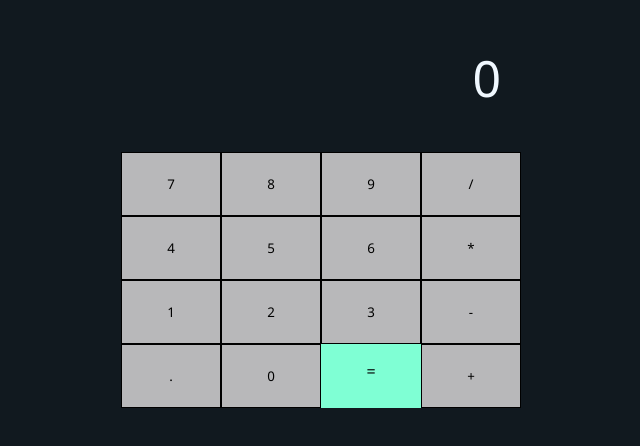
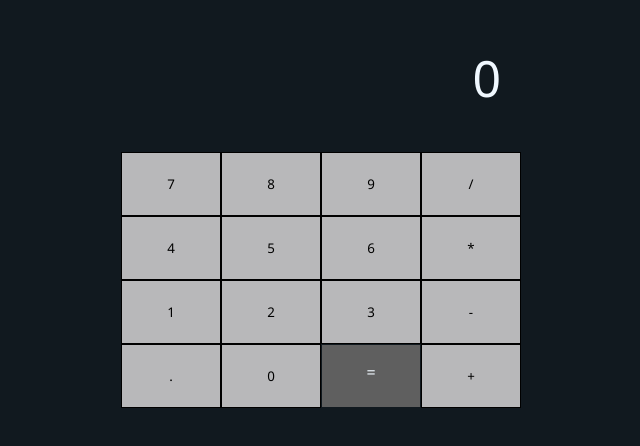
Before and after one commit to wafanakha/odin-calculator, a plain HTML site: page index.html in a window 1280 px wide. Shown: the part 174-620 px from the top of the page, without its empty margins (319-959 px from the left). Drawn offline with Linux system fonts and the light colour scheme.

Commit message:
change color of the is button

```diff
--- a/style.css
+++ b/style.css
@@ -32,7 +32,9 @@ body {
 }
 #is {
   padding-top: 1rem;
-  background-color: aquamarine;
+  background-color: rgb(95, 95, 95);
+  color: aliceblue;
+  border: 1px solid #11191f;
   text-align: center;
   width: 25%;
   height: 4rem;
```
